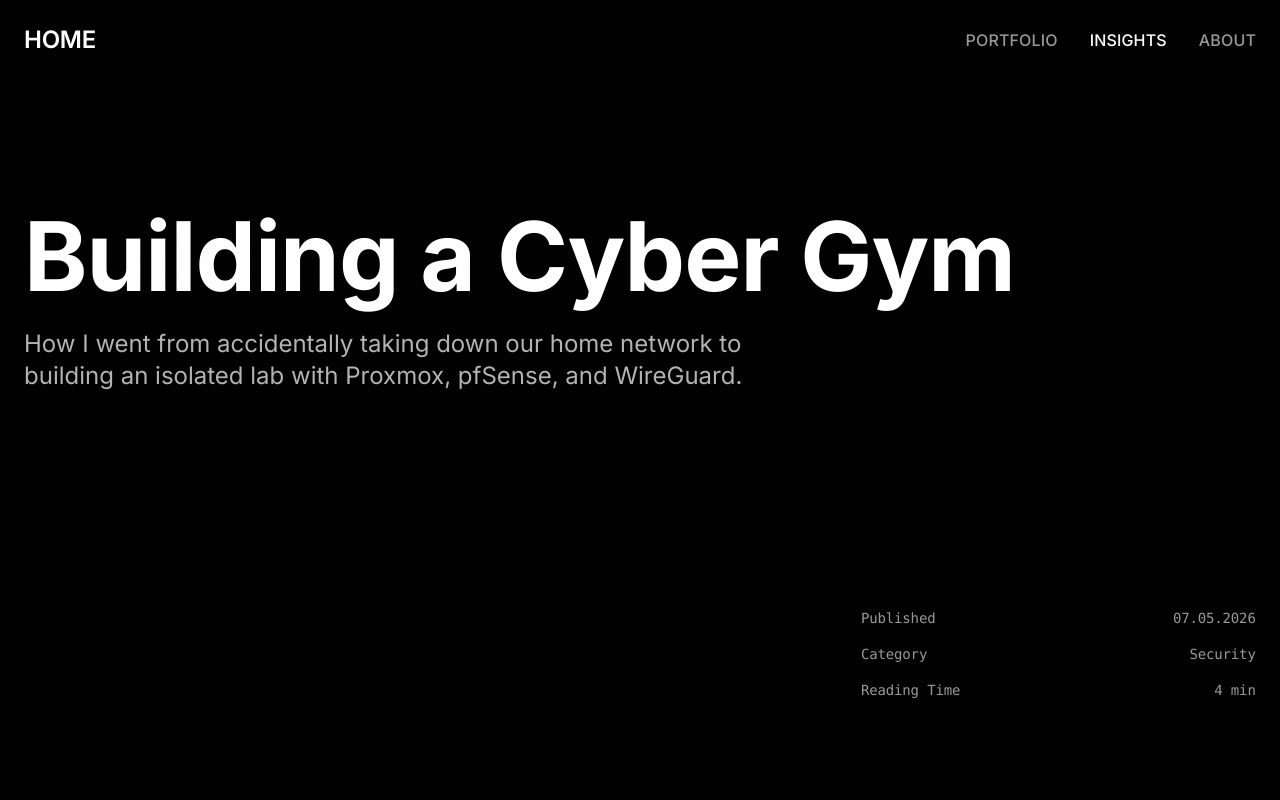
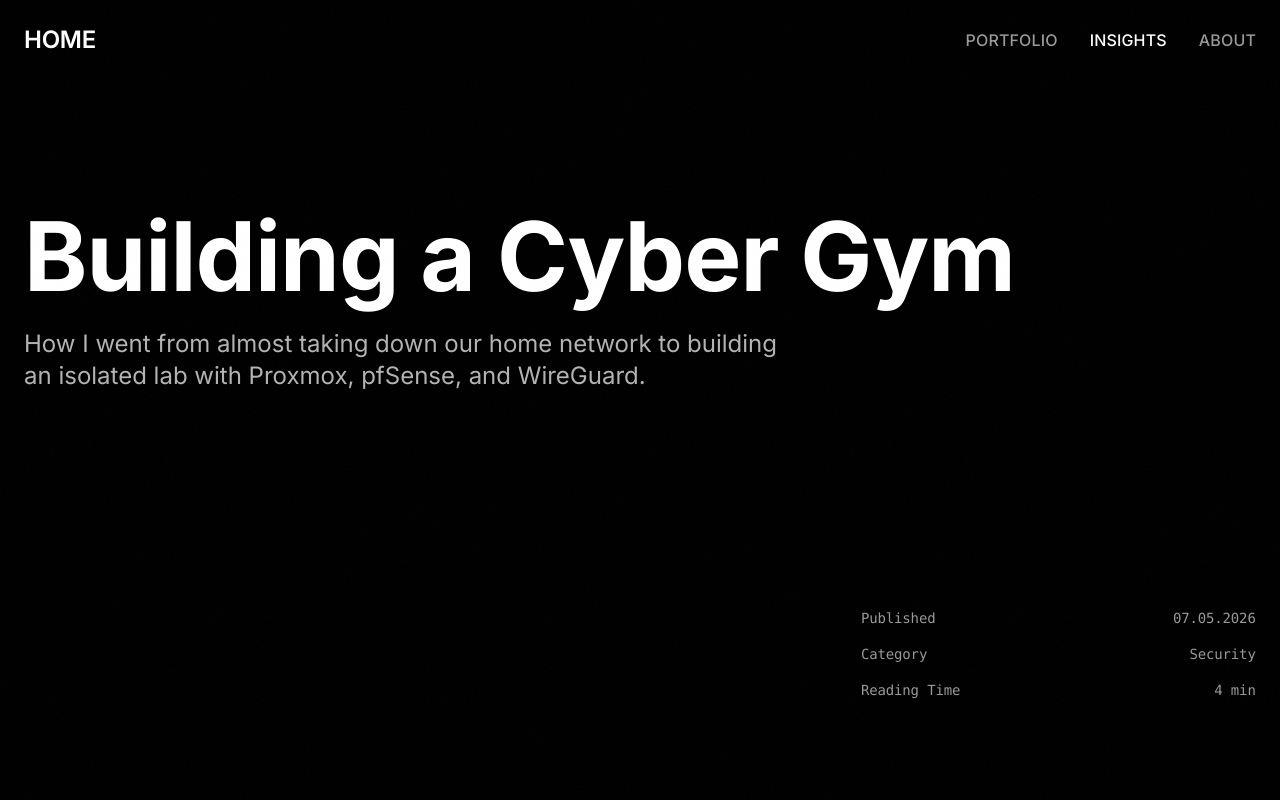
Before and after one commit to donsimn/portfolio, a SvelteKit app: page /insights/cybergym in a window 1280 px wide. Shown: the top 800 px of the page. Built offline with nearby package versions, Linux system fonts and the light colour scheme.

Commit message:
blog post description correction

```diff
--- a/src/routes/insights/cybergym/+page.svelte
+++ b/src/routes/insights/cybergym/+page.svelte
@@ -26,13 +26,13 @@
   <title>Building a Cyber Gym</title>
   <meta
     name="description"
-    content="How I went from accidentally taking down our home network to building an isolated lab with Proxmox, pfSense, and WireGuard."
+    content="How I went from almost taking down our home network to building an isolated lab with Proxmox, pfSense, and WireGuard."
   />
 </svelte:head>
 
 <Hero
   title="Building a Cyber Gym"
-  subtitle="How I went from accidentally taking down our home network to building an isolated lab with Proxmox, pfSense, and WireGuard."
+  subtitle="How I went from almost taking down our home network to building an isolated lab with Proxmox, pfSense, and WireGuard."
 />
 
 <Section padding="sm" border="bottom">
```
Also changed, not shown: src/lib/data/content.js.
